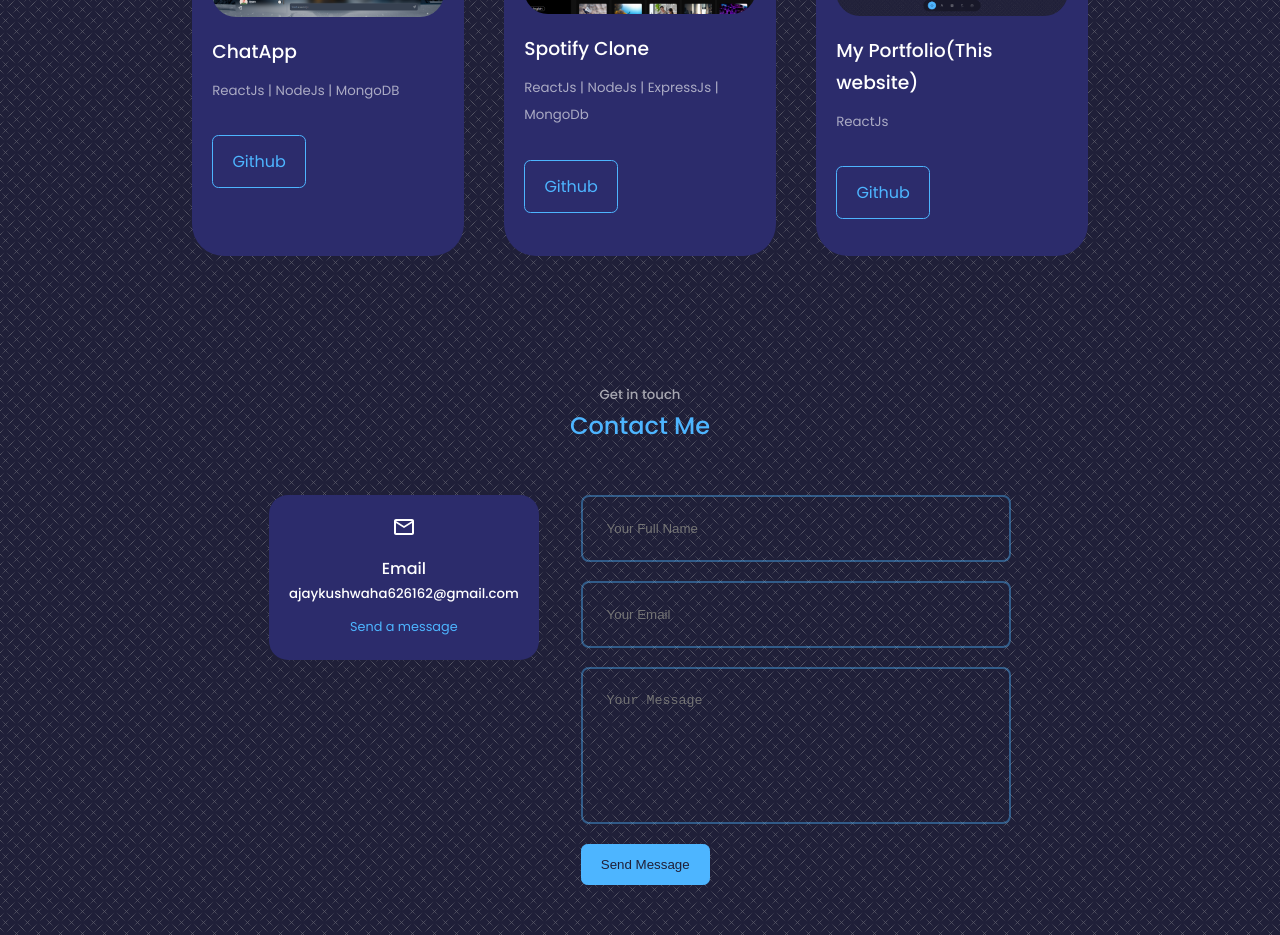
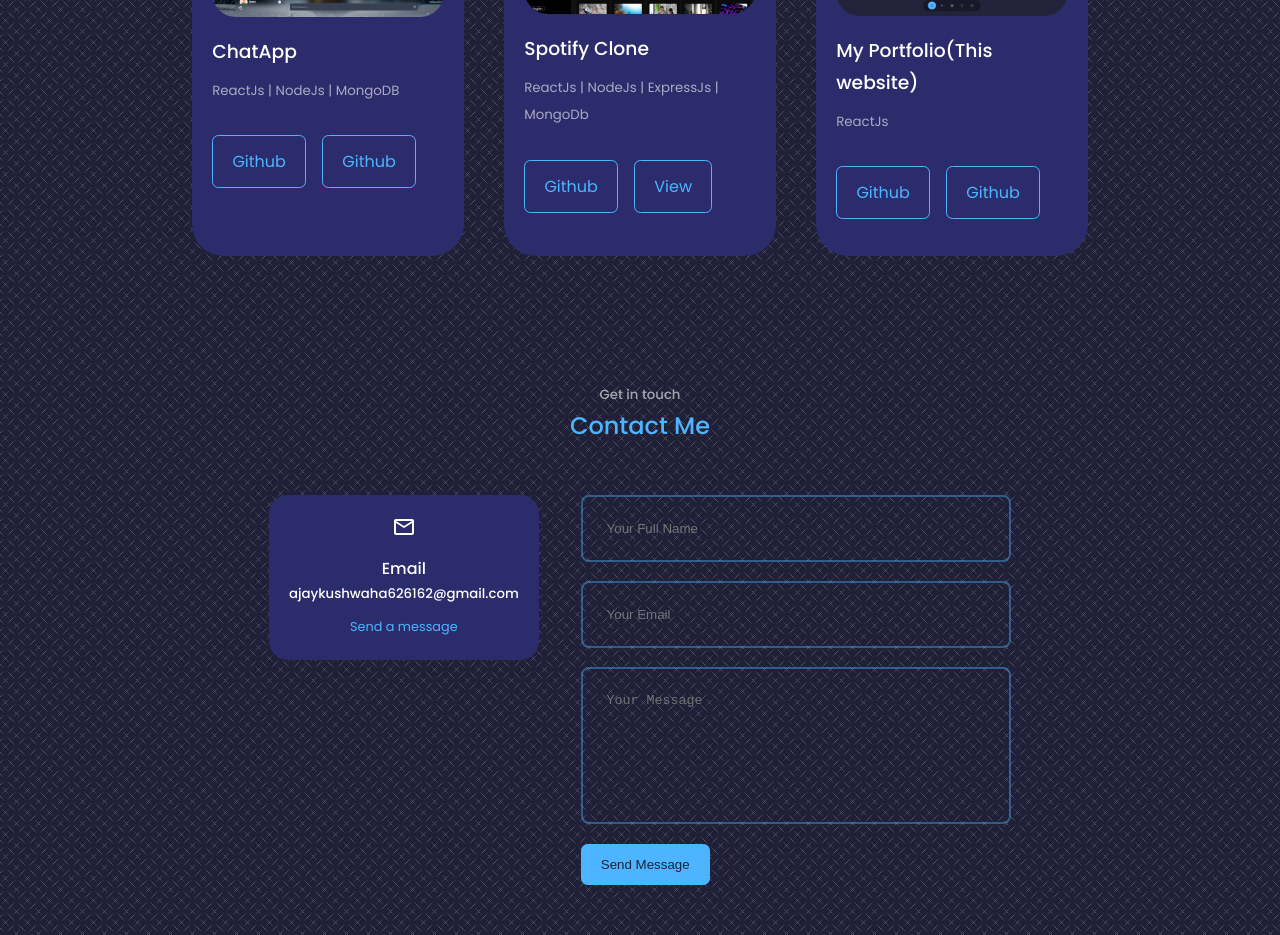
Before and after one commit to ajaykushwaha0508/portfolio, a React (Vite) app: page / in a window 1280 px wide. Shown: the part 2460-3395 px from the top of the page. Built offline with nearby package versions, Linux system fonts and the light colour scheme.

Commit message:
add porject view btn

```diff
--- a/src/components/myprojects/Myprojects.jsx
+++ b/src/components/myprojects/Myprojects.jsx
@@ -22,6 +22,7 @@ const Myprojects = () => {
             <small className='text-light'>ReactJs | NodeJs | MongoDB</small>
             <div className="portfolio__item-cta">
               <a href="https://github.com/ajaykushwaha0508/chatApp" target="_blank" rel='noreferrer' className='btn'>Github</a>
+              <a href="https://chatapp-yjsa.onrender.com" target="_blank" rel='noreferrer' className='btn'>Github</a>
             </div>
 
         </article>
@@ -33,6 +34,7 @@ const Myprojects = () => {
             <small className='text-light'>ReactJs | NodeJs | ExpressJs | MongoDb</small>
             <div className="portfolio__item-cta">
               <a href="https://github.com/ajaykushwaha0508/Spotify_Clone" target="_blank" rel='noreferrer' className='btn'>Github</a>
+              <a href="https://spotifyapp-k6tz.onrender.com" target="_blank" rel='noreferrer' className='btn'>View</a>
             </div>
 
         </article>
@@ -44,7 +46,7 @@ const Myprojects = () => {
             <small className='text-light'>ReactJs</small>
             <div className="portfolio__item-cta">
               <a href="https://github.com/ajaykushwaha0508/portfolio" target="_blank" rel='noreferrer' className='btn'>Github</a>
-
+              <a href="https://ajay-my-portfolio.netlify.app/" target="_blank" rel='noreferrer' className='btn'>Github</a>
             </div>
 
         </article>
```
